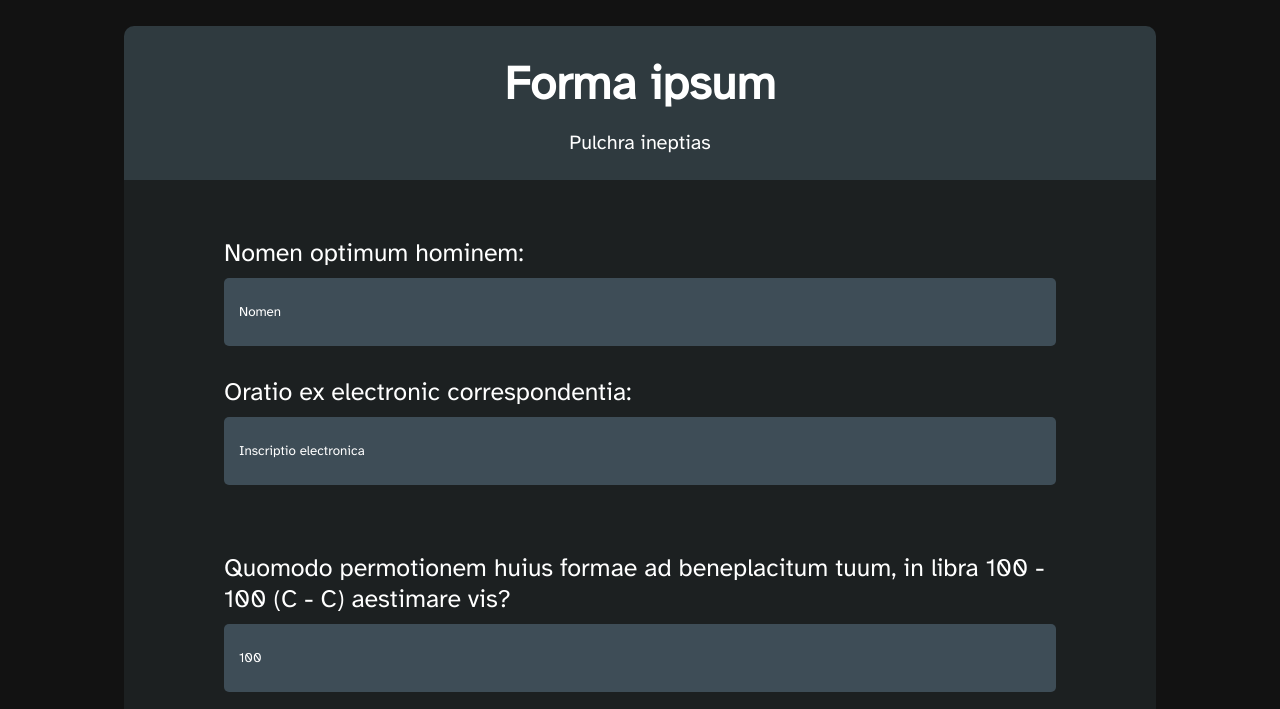
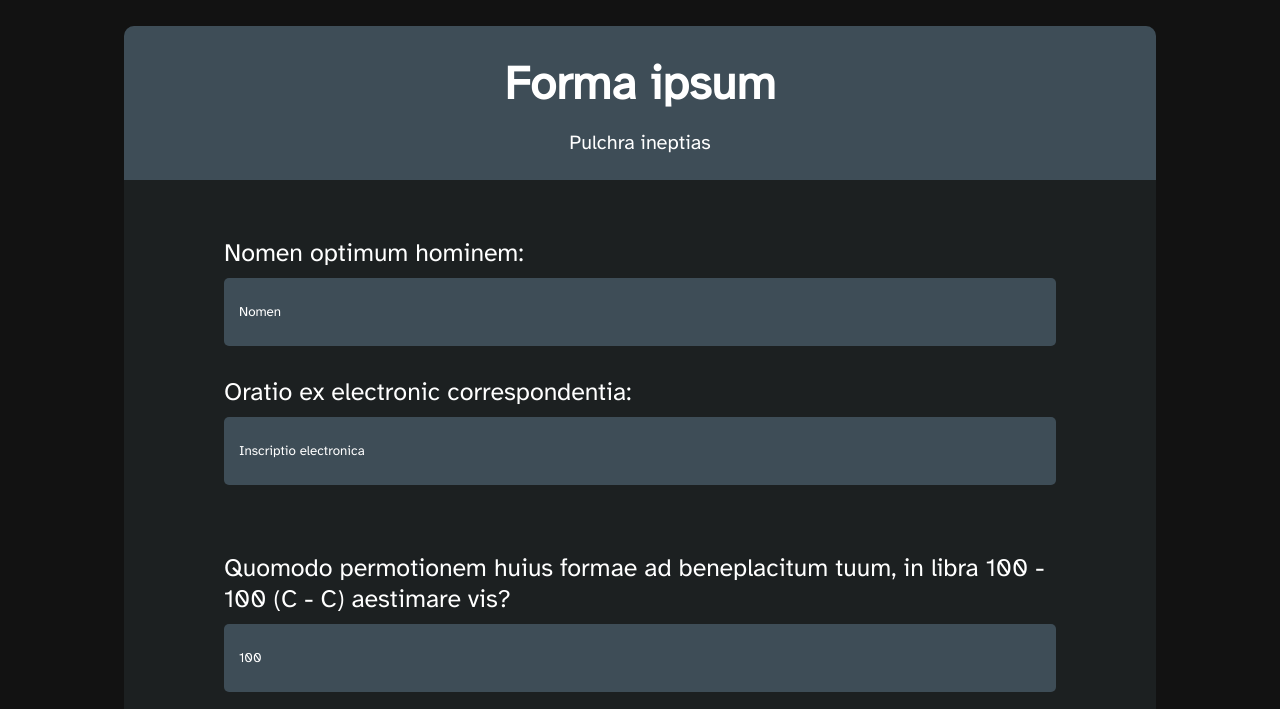
Before and after one commit to al-script/freeCodeCamp-relational-database-projects, a plain HTML site: page Responsive Web Design/Survey Form/index.html in a window 1280 px wide. Shown: the part 82-791 px from the top of the page. Drawn offline with Linux system fonts and the dark colour scheme.

Commit message:
Tweak form header background color

```diff
--- a/Responsive Web Design/Survey Form/styles.css
+++ b/Responsive Web Design/Survey Form/styles.css
@@ -147,6 +147,7 @@
     --survey-form-background: #1c2021;
     --survey-form-text: white;
     --header-background: #a3d3f824;
+    --header-background: #3e4d57;
     /* --header-border: #6ec6f2; */
     --hr: skyblue;
     --text-box-input-background: #3e4d57;
```
